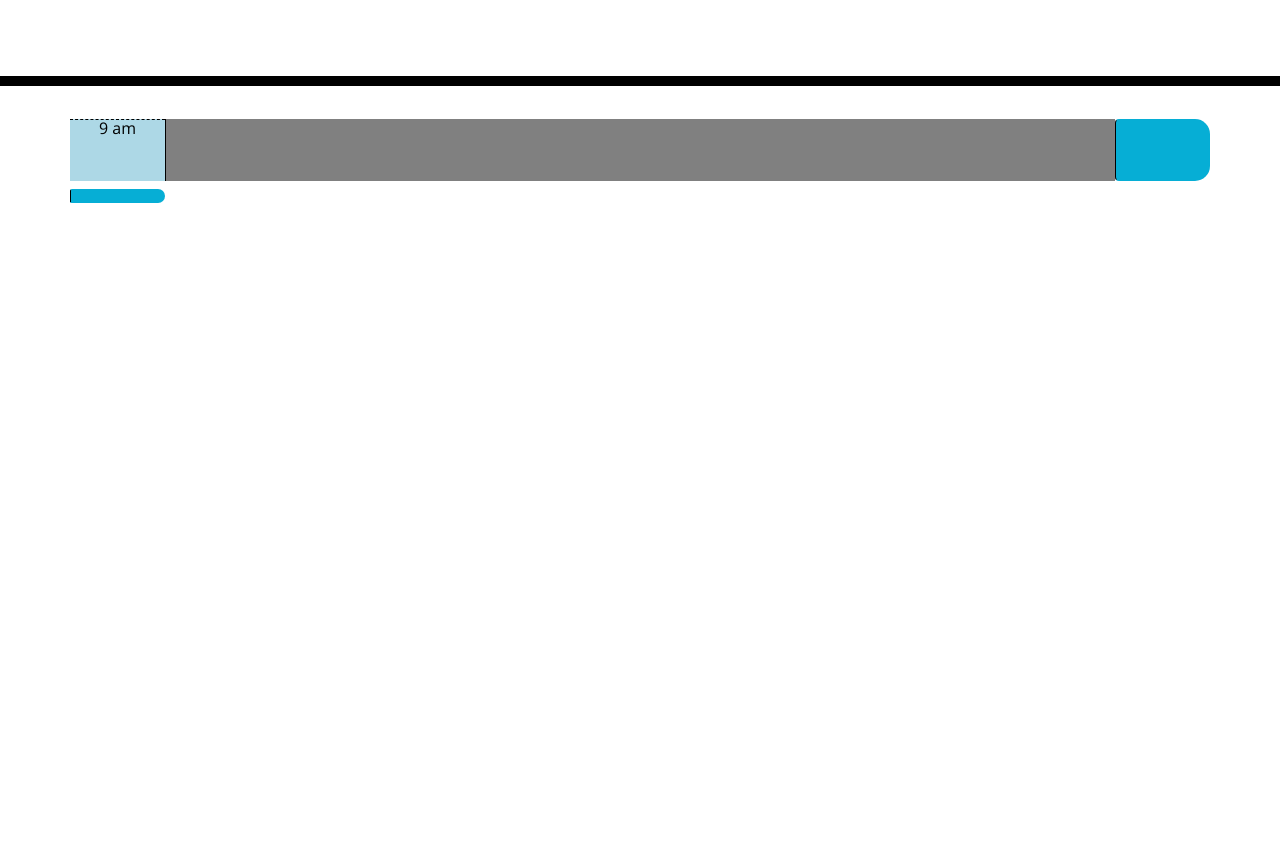
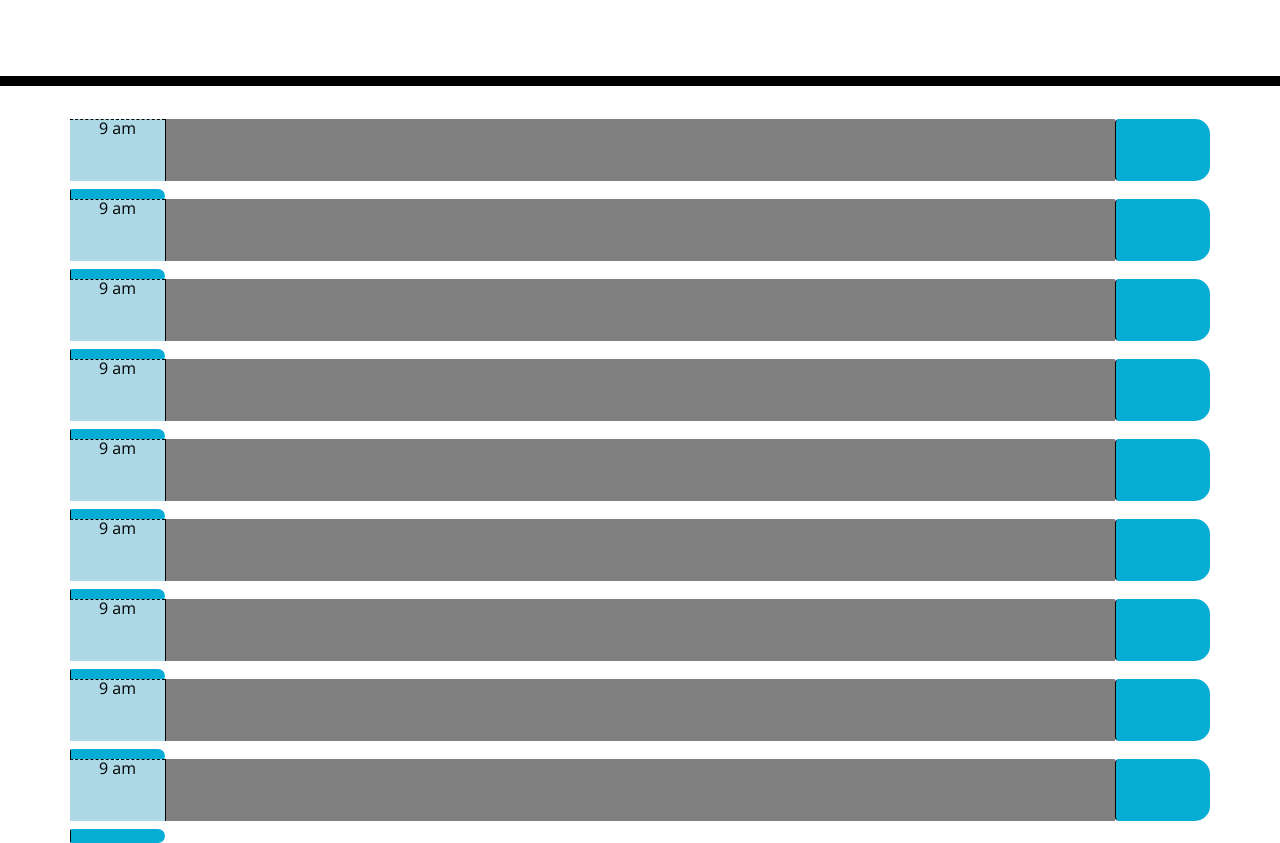
Before and after one commit to senseier2/WorkDayScheduler-week05, a plain HTML site: page index.html in a window 1280 px wide. Shown: the part 182-1025 px from the top of the page. Before the commit the page ends 800 px from the top, so only its background shows below. Drawn offline with nearby package versions, Linux system fonts and the light colour scheme.

Commit message:
Created several divs to match the first time block and will start updating the hours and tags for code

```diff
--- a/index.html
+++ b/index.html
@@ -30,8 +30,70 @@
             <i class="fas fa-save"></i>
           </button>
       </div>
-
-
+      <div class="row time-block" data-hour="10">
+        <div class="col-2 col-lg-1 hour">9 am</div>
+        <textarea class="col-8 col-lg-10"></textarea>
+          <button class=" col-2 col-lg-1 btn btn-block saveBtn text-center">
+          <button class=" col-2 col-lg-1 btn btn-block saveBtn d-flex justify-content-center align-items-center">
+            <i class="fas fa-save"></i>
+          </button>
+      </div>
+      <div class="row time-block" data-hour="11">
+        <div class="col-2 col-lg-1 hour">9 am</div>
+        <textarea class="col-8 col-lg-10"></textarea>
+          <button class=" col-2 col-lg-1 btn btn-block saveBtn text-center">
+          <button class=" col-2 col-lg-1 btn btn-block saveBtn d-flex justify-content-center align-items-center">
+            <i class="fas fa-save"></i>
+          </button>
+      </div>
+      <div class="row time-block" data-hour="12">
+        <div class="col-2 col-lg-1 hour">9 am</div>
+        <textarea class="col-8 col-lg-10"></textarea>
+          <button class=" col-2 col-lg-1 btn btn-block saveBtn text-center">
+          <button class=" col-2 col-lg-1 btn btn-block saveBtn d-flex justify-content-center align-items-center">
+            <i class="fas fa-save"></i>
+          </button>
+      </div>
+      <div class="row time-block" data-hour="13">
+        <div class="col-2 col-lg-1 hour">9 am</div>
+        <textarea class="col-8 col-lg-10"></textarea>
+          <button class=" col-2 col-lg-1 btn btn-block saveBtn text-center">
+          <button class=" col-2 col-lg-1 btn btn-block saveBtn d-flex justify-content-center align-items-center">
+            <i class="fas fa-save"></i>
+          </button>
+      </div>
+      <div class="row time-block" data-hour="14">
+        <div class="col-2 col-lg-1 hour">9 am</div>
+        <textarea class="col-8 col-lg-10"></textarea>
+          <button class=" col-2 col-lg-1 btn btn-block saveBtn text-center">
+          <button class=" col-2 col-lg-1 btn btn-block saveBtn d-flex justify-content-center align-items-center">
+            <i class="fas fa-save"></i>
+          </button>
+      </div>
+      <div class="row time-block" data-hour="15">
+        <div class="col-2 col-lg-1 hour">9 am</div>
+        <textarea class="col-8 col-lg-10"></textarea>
+          <button class=" col-2 col-lg-1 btn btn-block saveBtn text-center">
+          <button class=" col-2 col-lg-1 btn btn-block saveBtn d-flex justify-content-center align-items-center">
+            <i class="fas fa-save"></i>
+          </button>
+      </div>
+      <div class="row time-block" data-hour="16">
+        <div class="col-2 col-lg-1 hour">9 am</div>
+        <textarea class="col-8 col-lg-10"></textarea>
+          <button class=" col-2 col-lg-1 btn btn-block saveBtn text-center">
+          <button class=" col-2 col-lg-1 btn btn-block saveBtn d-flex justify-content-center align-items-center">
+            <i class="fas fa-save"></i>
+          </button>
+      </div>
+      <div class="row time-block" data-hour="17">
+        <div class="col-2 col-lg-1 hour">9 am</div>
+        <textarea class="col-8 col-lg-10"></textarea>
+          <button class=" col-2 col-lg-1 btn btn-block saveBtn text-center">
+          <button class=" col-2 col-lg-1 btn btn-block saveBtn d-flex justify-content-center align-items-center">
+            <i class="fas fa-save"></i>
+          </button>
+      </div>
 
     <div class="scripts">
 
```
